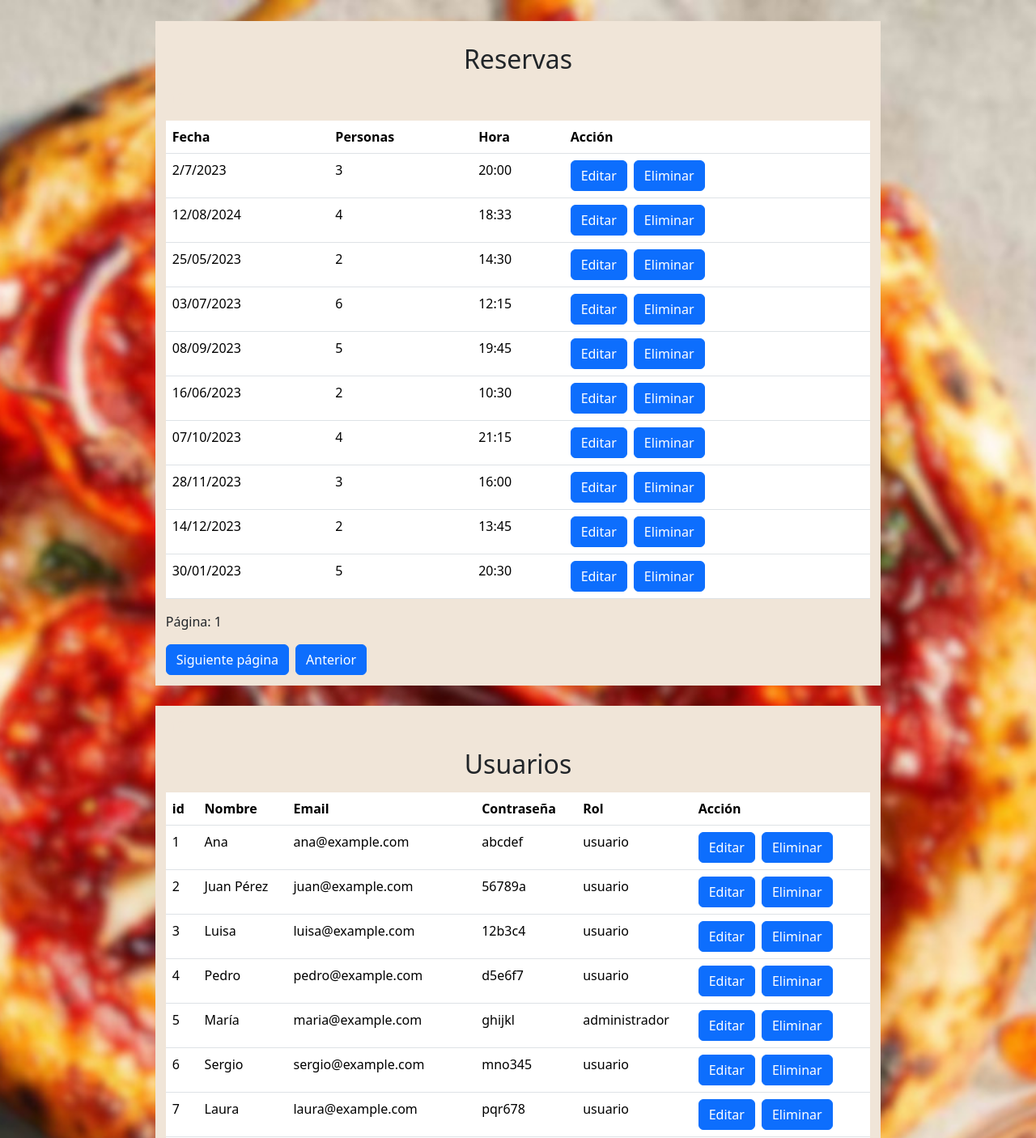
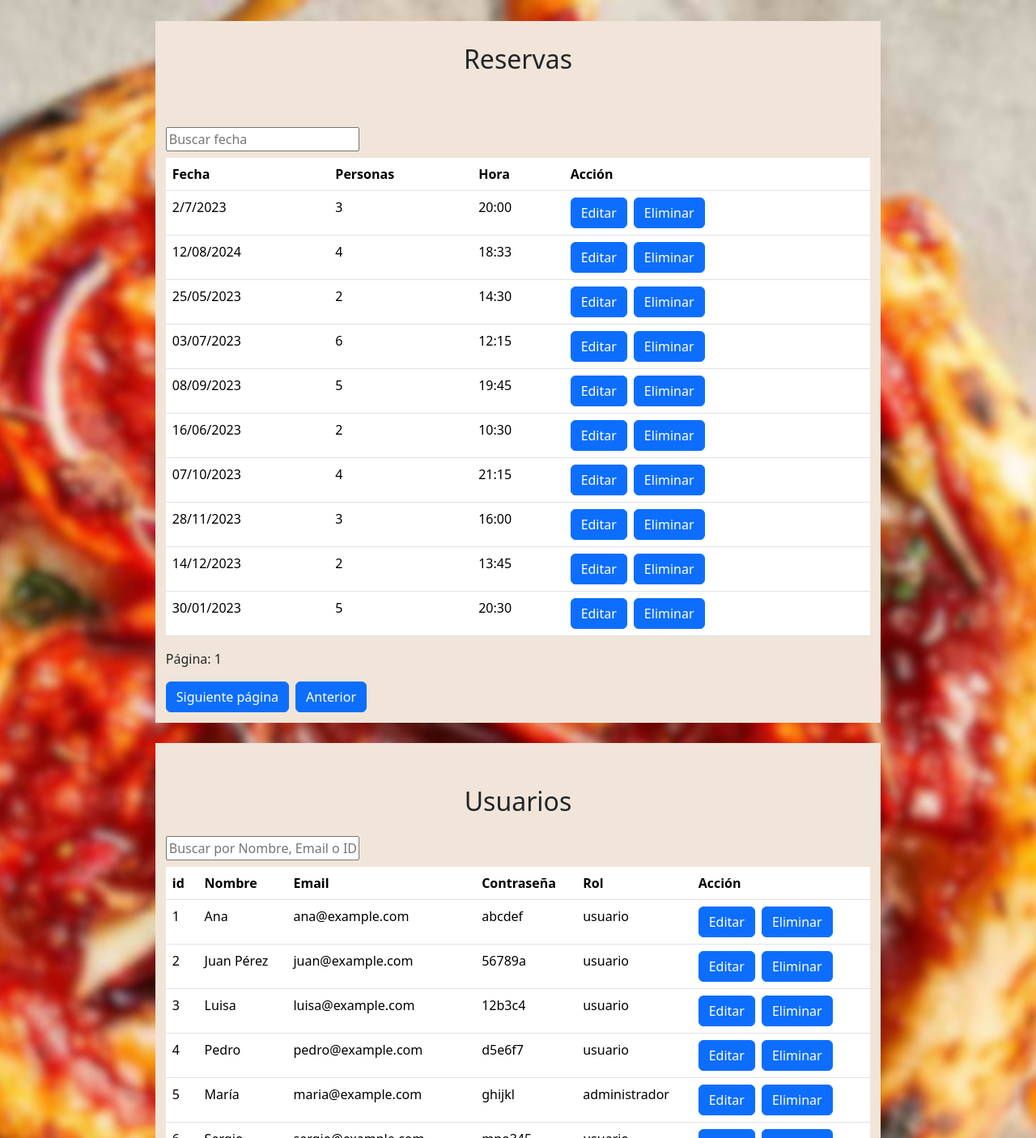
Before and after one commit to djauguust/Grupo2-TP3-Front-Restaurant-RollingCode, a React (Vite) app: page / in a window 1280 px wide. Shown: the top 1406 px of the page at 81% size. Built offline with nearby package versions, Linux system fonts and the light colour scheme; data requests are answered from the project's data file.

Commit message:
buscadores

```diff
--- a/src/Components/ModalEditarReserva.jsx
+++ b/src/Components/ModalEditarReserva.jsx
@@ -19,6 +19,8 @@ function ModalEditar(props) {
   const [fecha, setFecha] = useState(props.reserva.Fecha);
   const [cantPersonas, setCantPersonas] = useState(props.reserva.CantidadDePersonas);
   const [hora, setHora] = useState(props.reserva.Hora);
+
+  const [busqueda, setBusqueda] = useState("");
 
   const reservaActualizada = {
     id: props.reserva.id,
--- a/src/Components/TablaReservas.jsx
+++ b/src/Components/TablaReservas.jsx
@@ -8,6 +8,7 @@ const TablaReservas = () =>{
     const [pagina, setPagina] = useState(1);
     const [conteo,setConteo] = useState(0);
     const [reservas10, setReservas10] = useState([]);
+    const [busqueda, setBusqueda] = useState("");
 
     const [act, setAct] = useState(0);
 
@@ -75,6 +76,14 @@ const TablaReservas = () =>{
         <>
             <h2 className="my-3 text-center">Reservas</h2>
             <p style={{ color: '#F0E5D8' }}>{act}</p>
+            <input type="text"
+                value={busqueda}
+                onChange={(ev)=>{
+                    setBusqueda(ev.target.value);
+                }}
+                placeholder="Buscar fecha"
+                className="my-2"
+            />
             <Table>
                 <thead>
                     <tr>
@@ -87,7 +96,7 @@ const TablaReservas = () =>{
 
                 <tbody>
                     {reservas10.map((reserv) => {
-                        if (reserv.id >=0) {
+                        if (reserv.id >=0 && busqueda=="") {
                             return (
                                 <tr key={reserv.id}>
                                     <td>{reserv.Fecha}</td>
@@ -99,7 +108,21 @@ const TablaReservas = () =>{
                                     </td>
                                 </tr>
                             );
-                        } else {
+                        }
+                        if (busqueda==reserv.Fecha) {
+                            return (
+                                <tr key={reserv.id}>
+                                    <td>{reserv.Fecha}</td>
+                                    <td>{reserv.CantidadDePersonas}</td>
+                                    <td>{reserv.Hora}</td>
+                                    <td>
+                                        <ModalEditar reserva={reserv} url={URL}/>
+                                        <Button className="mx-2" onClick={() => eliminar(reserv.id)}>Eliminar</Button>
+                                    </td>
+                                </tr>
+                            );
+                        }
+                        else {
                             return null; // No renderiza nada si reserv está vacío
                         }
                     })}
--- a/src/Components/TablaUsuarios.jsx
+++ b/src/Components/TablaUsuarios.jsx
@@ -8,6 +8,7 @@ const TablaUsuarios = () =>{
     const [usuarios10, setReservas10] = useState([]);
     const [pagina, setPagina] = useState(1);
     const [conteo,setConteo] = useState(0);
+    const [busqueda, setBusqueda] = useState("");
 
     const [act, setAct] = useState(0);
 
@@ -75,6 +76,14 @@ const TablaUsuarios = () =>{
         <>
             <p style={{ color: '#F0E5D8' }}>{act}</p>
             <h2 className="my-3 text-center">Usuarios</h2>
+            <input type="text"
+                value={busqueda}
+                onChange={(ev)=>{
+                    setBusqueda(ev.target.value);
+                }}
+                placeholder="Buscar por Nombre, Email o ID"
+                className="my-2"
+            />
             <Table>
                 <thead>
                     <tr>
@@ -89,8 +98,9 @@ const TablaUsuarios = () =>{
 
                 <tbody>
                     {
+
                         usuarios10.map((user)=>{
-                            if (user.id >= 0){
+                            if (user.id >= 0 && busqueda==""){
                                 return(
                                     <tr>
                                     <td>{user.id}</td>
@@ -104,6 +114,21 @@ const TablaUsuarios = () =>{
                                     </td>
                                 </tr>
                                 );}
+                                else if (user.Nombre == busqueda || user.Email == busqueda || user.id == busqueda){
+                                    return(
+                                        <tr>
+                                        <td>{user.id}</td>
+                                        <td>{user.Nombre}</td>
+                                        <td>{user.Email}</td>
+                                        <td>{user.Contrasena}</td>
+                                        <td>{user.Rol}</td>
+                                        <td>
+                                            <ModalEditarUsuario usuario={user} url={URL}/>
+                                            <Button onClick={() => eliminar(user.id)} className="mx-2">Eliminar</Button>
+                                        </td>
+                                    </tr>
+                                    );
+                                }
                                 else {
                                     return null;
                                 }
```
